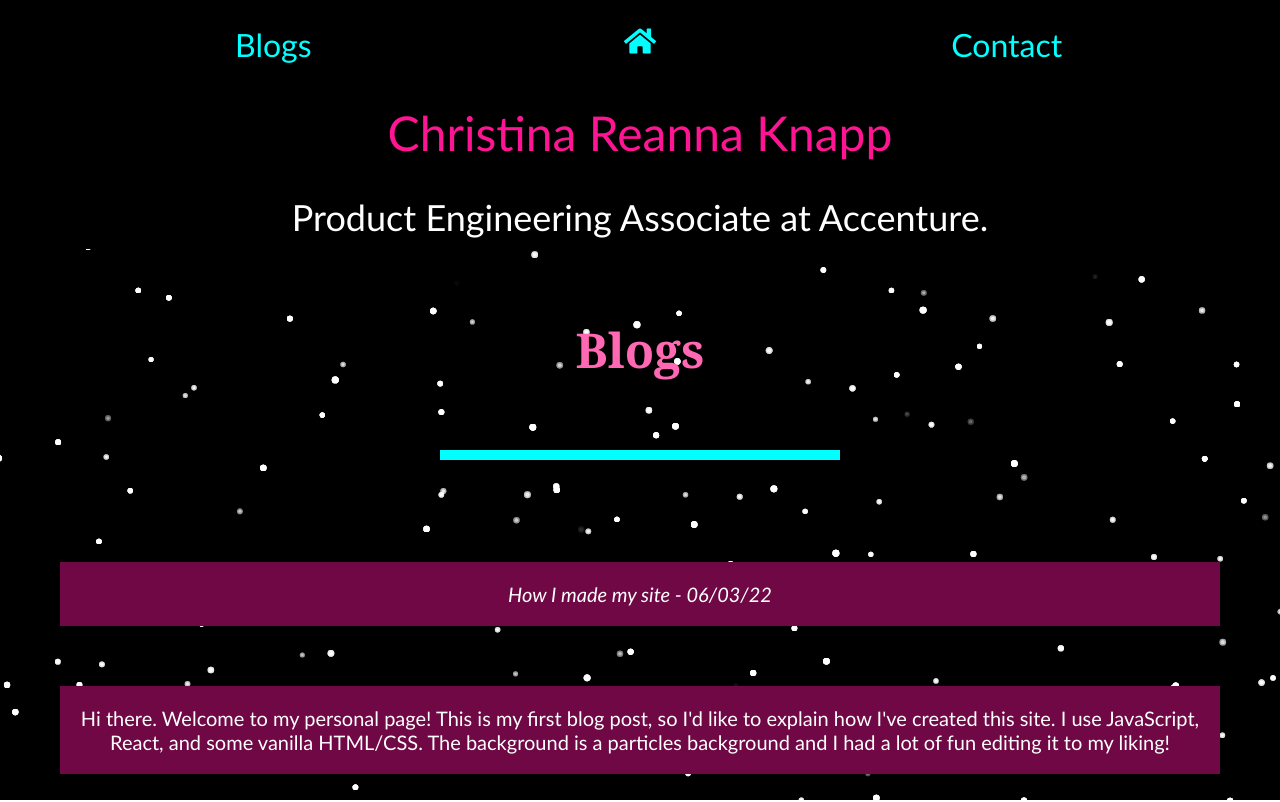
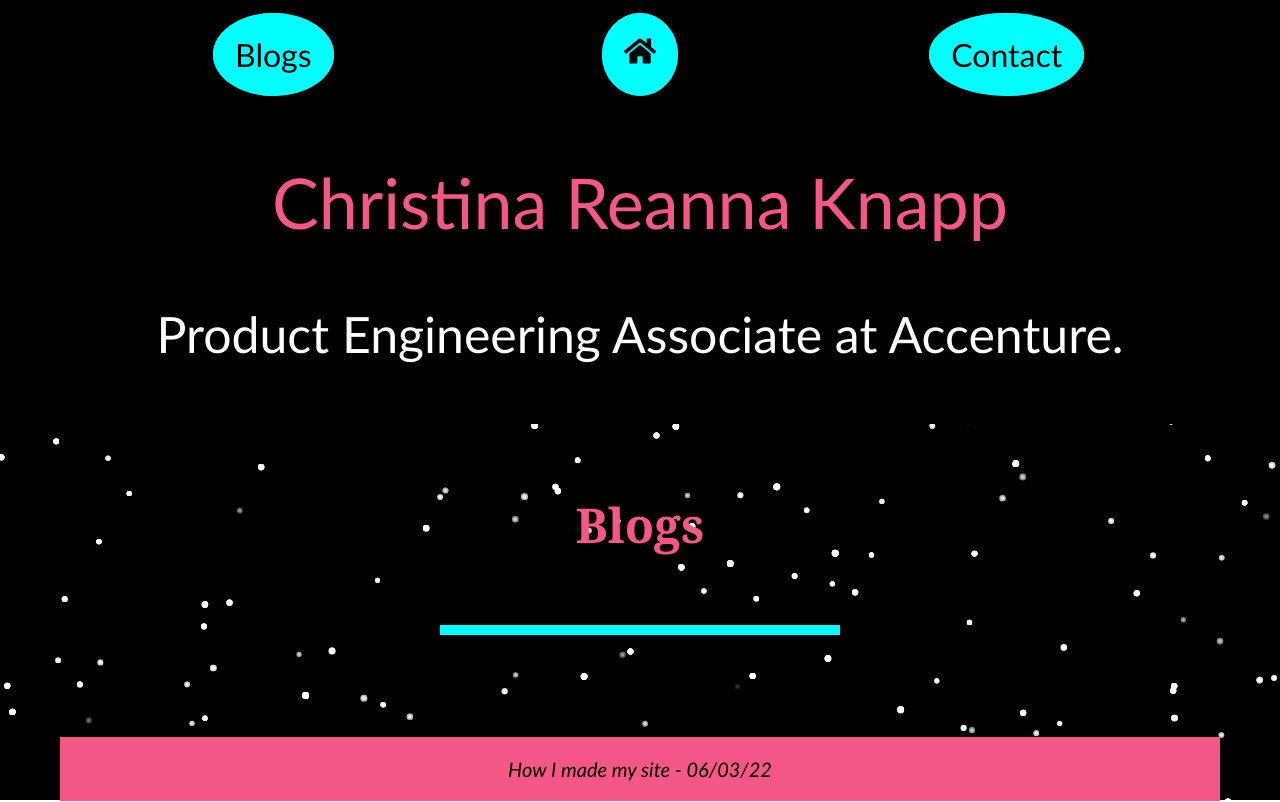
Before and after one commit to christinareanna/christinareanna.github.io, a React (Create React App) app: page /blogs in a window 1280 px wide. Shown: the top 802 px of the page. Built offline with nearby package versions, Linux system fonts and the light colour scheme.

Commit message:
Styling, changed colors, 404 page

```diff
--- a/src/App.css
+++ b/src/App.css
@@ -5,6 +5,12 @@
 
 #target {
   background-color: black;
+  font-family: calibri;
+  font-size: 70px;
+  text-align: center;
+  padding-top: 80px;
+  color: #F55887;
+  animation: slideRight 2s ease-in-out;
 }
 
 
@@ -20,6 +26,12 @@
 
 #desc {
   background-color: black;
+  font-family: calibri;
+  text-align: center;
+  font-size: 50px;
+  padding: 60px;
+  color: white;
+  animation: slideIn 2s ease-in-out;
 }
 
 @keyframes slideIn {
@@ -35,10 +47,22 @@
 
 .title {
   font-size: 24px;
-  font-family: 'Gill Sans', 'Gill Sans MT', Calibri, 'Trebuchet MS', sans-serif;
+  /* font-family: 'Gill Sans', 'Gill Sans MT', Calibri, 'Trebuchet MS', sans-serif; */
+  font-family: Centrano2;
   color: white;
   width: auto;
   text-align: center;
+}
+
+/* .img-div {
+  background-color: aqua;
+} */
+
+img {
+  width: 500px;
+  height: auto;
+  border-radius: 50%;
+  border: 10px solid aqua;
 }
 
 .container-fluid {
@@ -54,7 +78,8 @@
   border-radius: 100px;
   padding: 30px;
   margin: 30px;
-  background-color:rgb(111, 8, 69);
+  color: black;
+  background-color: palevioletred;
 }
 
 
@@ -68,39 +93,39 @@
 .blog-title {
   font-size: 20px;
   font-family: 'Gill Sans', 'Gill Sans MT', Calibri, 'Trebuchet MS', sans-serif;
-  color: white;
+  color: black;
   width: auto;
   text-align: center;
   padding: 1em;
-  background-color: rgb(111, 8, 69);
+  background-color: #F55887;
   margin: 3em;
 }
 
 .blog {
   font-size: 20px;
   font-family: 'Gill Sans', 'Gill Sans MT', Calibri, 'Trebuchet MS', sans-serif;
-  color: white;
+  color: black;
   width: auto;
   text-align: center;
   padding: 1em;
-  background-color: rgb(111, 8, 69);
+  background-color: #F55887;
   margin: 3em;
 }
 
 .home {
-  color: hotpink;
+  color: #F55887;
   font-size: 4em;
   padding: 20px;
 }
 
 .contact {
-  color: hotpink;
+  color: #F55887;
   font-size: 4em;
   padding: 20px;
 }
 
 .blogs {
-  color: hotpink;
+  color: #F55887;
   font-size: 4em;
   padding: 20px;
 }
@@ -277,7 +302,7 @@ hr {
   .icon {
     width: 20px;
     height: 20px;
-    background-color:rgb(111, 8, 69);
+    background-color: rgb(111, 8, 69);
   }
 
 }
@@ -289,17 +314,32 @@ hr {
     font-size: 8px;
   }
 
+  #target {
+    font-size: 30px;
+  }
+
+  #desc {
+    font-size: 25px;
+    width: auto;
+    padding: 15px;
+  }
+
   .sidebar {
     width: auto;
     display: grid;
     overflow-x: hidden;
   }
 
+  img {
+    width: 250px;
+  }
+
   .icon {
     width: 30px;
     height: 30px;
-    padding: 5px;
-    background-color:rgb(111, 8, 69);
+    margin: 5px;
+    color: black;
+    background-color: palevioletred;
   }
 
 }
--- a/src/components/ContactForm.css
+++ b/src/components/ContactForm.css
@@ -19,7 +19,7 @@ input {
     color: hotpink;
     width: 60%;
     padding: 0;
-    border-color: hotpink;
+    border-color: #F55887;
 }
 
 input::placeholder {
@@ -36,7 +36,7 @@ textarea {
     overflow-y: hidden;
     overflow-x: hidden;
     padding: 0;
-    border-color: hotpink;
+    border-color: #F55887;
 }
 
 textarea::placeholder {
--- a/src/components/ContactForm.js
+++ b/src/components/ContactForm.js
@@ -15,6 +15,7 @@ function ContactForm() {
     }
 
 
+    // idk why this didn't work when i tested it so come back and figure it out
     return (
         <>
             <div className='contact-form'>
--- a/src/components/Navbar/index.js
+++ b/src/components/Navbar/index.js
@@ -6,40 +6,27 @@ import { Nav, NavbarContainer, NavMenu, NavItem } from "./NavbarElements";
 
 const Navbar = () => {
     return (
+        // come back to make styling global pls this is so ugly lol
         <>
             <Nav>
                 <NavbarContainer>
-                    <NavMenu style={{ fontFamily: "calibri", width: "100%", maxWidth: "100%", justifyContent: "center" }}>
+                    <NavMenu style={{ fontFamily: "calibri", width: "100%", paddingTop: "20px", maxWidth: "100%", justifyContent: "center" }}>
                         <NavItem id="blogs" style={{ width: "100%" }}>
-                            <Link to="/blogs" style={{ fontSize: "2em", color: "aqua", width: "100%", textDecoration: "none" }}>Blogs</Link>
+                            <Link to="/blogs" style={{ fontSize: "2em", color: "black", border: "2px solid aqua", width: "100%", borderRadius: "60%", padding: "20px", backgroundColor: "aqua", textDecoration: "none" }}>Blogs</Link>
                         </NavItem>
                         <NavItem id="home" style={{ width: "100%" }}>
-                            <Link to="/" style={{ fontSize: "2em", color: "aqua", width: "100%", textDecoration: "none" }}><FaHome /></Link>
+                            <Link to="/" style={{ fontSize: "2em", color: "black", border: "2px solid aqua", borderRadius: "60%", backgroundColor: "aqua", padding: "20px", width: "100%", textDecoration: "none" }}><FaHome /></Link>
                         </NavItem>
                         <NavItem id="contact" style={{ width: "100%" }}>
-                            <Link to="/contact" style={{ fontSize: "2em", color: "aqua", width: "100%", textDecoration: "none" }}>Contact</Link>
+                            <Link to="/contact" style={{ fontSize: "2em", color: "black", border: "2px solid aqua", width: "100%", borderRadius: "60%", padding: "20px", backgroundColor: "aqua", textDecoration: "none" }}>Contact</Link>
                         </NavItem>
                     </NavMenu>
                 </NavbarContainer>
             </Nav>
-            <div id="target" style={{
-                fontFamily: "calibri",
-                fontSize: "4em",
-                textAlign: "center",
-                padding: "0.5em",
-                color: "#FF1493",
-                animation: "slideRight 2s ease-in-out"
-            }}>
+            <div id="target">
                 Christina Reanna Knapp
             </div>
-            <div id="desc" style={{
-                fontFamily: "calibri",
-                textAlign: "center",
-                fontSize: "3em",
-                padding: "10px",
-                color: "white",
-                animation: "slideIn 2s ease-in-out"
-            }}>
+            <div id="desc">
                 Product Engineering Associate at Accenture.
             </div>
         </>
--- a/src/pages/Blogs.js
+++ b/src/pages/Blogs.js
@@ -2,6 +2,7 @@ import React from 'react';
 import Sidebar from '../components/Sidebar';
 // import Navbar from '../components/Navbar';
 
+// this will be automated so i don't have to type it in here every dang time :-)
 const Blogs = ({ isOpen, toggle }) => {
     return (
         <>
--- a/src/pages/Home.js
+++ b/src/pages/Home.js
@@ -1,9 +1,9 @@
 import React, { useState } from 'react';
-// import Navbar from '../components/Navbar';
-// import Layout from './Layout';
+import Avatar from "../avatar.jpg"
 import Sidebar from '../components/Sidebar'
 import { AiOutlineGithub, AiOutlineHtml5 } from 'react-icons/ai';
 import { FaReact, FaGit, FaJs, FaCss3 } from 'react-icons/fa';
+
 
 
 const Home = () => {
@@ -12,38 +12,17 @@ const Home = () => {
         setIsOpen(!isOpen)
     };
 
-    // const PageNotFound = () => (
-    //     <div>404 not found.</div>
-    // )
-
     return (
         <>
-            {/* <Navbar />
-            <h3 className='home'>About me</h3>
-            <hr style={{ border: "none" }} />
-            <p className='title'>Proficient in...</p>
-            <p className='about-me'>
-                <AiOutlineGithub size={30} />
-                <FaReact size={30} /></p> */}
-            {/* <Navbar toggle={toggle} /> */}
             <div className='sidebar'>
                 <Sidebar isopen={isOpen} toggle={toggle} />
+            </div>
+            <div className='img-div'>
+                <img src={Avatar} alt="" />
             </div>
             <h3 className='home'>About me</h3>
             <hr />
             <p className='title'>Knowledgeable in...</p>
-            {/* <div class="container">
-                <div class="row">
-                    <div class="col-md">
-                        One of three columns
-                    </div>
-                    <div class="col-md">
-                        One of three columns
-                    </div>
-                    <div class="col-md">
-                        One of three columns
-                    </div>
-                </div> */}
             <div className='container-fluid'>
                 <div className='row'>
                     <div className='col'>
@@ -64,28 +43,4 @@ const Home = () => {
     )
 }
 
-/*  <>
-                <div className='sidebar'>
-                    <Sidebar isopen={isOpen} toggle={toggle} />
-                </div>
-                <h3 className='home'>About me</h3>
-                <hr style={{ border: "none" }} />
-                <p className='title'>Proficient in...</p>
-                <p className='about-me'>
-                    <AiOutlineGithub size={30} />
-                    <FaReact size={30} /></p>
-                {/* <Navbar toggle={toggle} />
-            </>
-            ) :
-            <>
-                <Navbar />
-                <h3 className='home'>About me</h3>
-                <hr style={{ border: "none" }} />
-                <p className='title'>Proficient in...</p>
-                <p className='about-me'>
-                    <AiOutlineGithub size={30} />
-                    <FaReact size={30} /></p>
-                {/* <Navbar toggle={toggle} />
-            </> */
-
 export default Home;
--- a/src/pages/NoPage.js
+++ b/src/pages/NoPage.js
@@ -1,5 +1,16 @@
+import React from "react";
+import Pikachu from "../surprisedpikachu.jpeg";
+import { Link } from "react-router-dom";
+
+
 const NoPage = () => {
-    return <h1>404</h1>;
+    return (
+        <>
+            <img src={Pikachu} alt="surprised pikachu face because nothing is here lol" />
+            <h2 style={{ color: "white" }}>OH NO NOTHING IS HERE WHAT HAVE YOU DONE?!?</h2>
+            <Link to="/"><button className="button">Go Home</button></Link>
+        </>
+    )
 };
 
 export default NoPage;
```
Also changed, not shown: src/App.js (+0 -70 lines), src/avatar.jpg (added), src/surprisedpikachu.jpeg (added).
